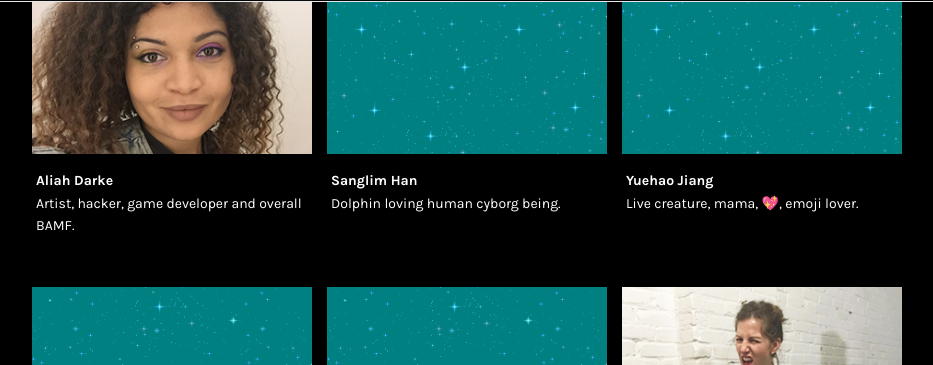
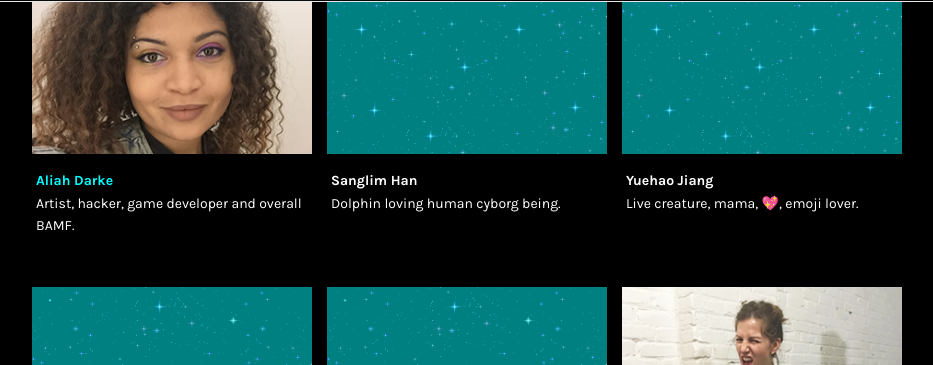
Before and after one commit to voidlab/voidlab.github.io, a Jekyll site: the page built from index.html, in a window 1280 px wide and 900 px high, scrolled down 913 px. Shown: the part 85-450 px from the top of the window, without its empty margins (158-1091 px from the left). Built offline with Jekyll 4.4.1, drawn with Linux system fonts in a browser that asks for light colours; nearby versions of some CDN libraries.

Commit message:
add member websites for front page

```diff
--- a/_includes/member.html
+++ b/_includes/member.html
@@ -1,5 +1,5 @@
 <section class="member-container">
   <img src="{{ site.baseurl }}{{ include.member.photo }}" alt="{{ include.member.name }}" />
-  <h1>{{ include.member.name }}</h1>
+  <h1>{% if include.member.website != null %}<a href="{{include.member.website}}" target="main">{% endif %}{{include.member.name}}{% if include.member.website != null %}</a>{% endif %}</h1>
   <span>{{ include.member.content }}</span>
 </section>
```
Also changed, not shown: _members/aliah.md (+1 -0 lines), _members/andrea.md (+1 -0 lines), _members/kjh.md (+1 -0 lines).
